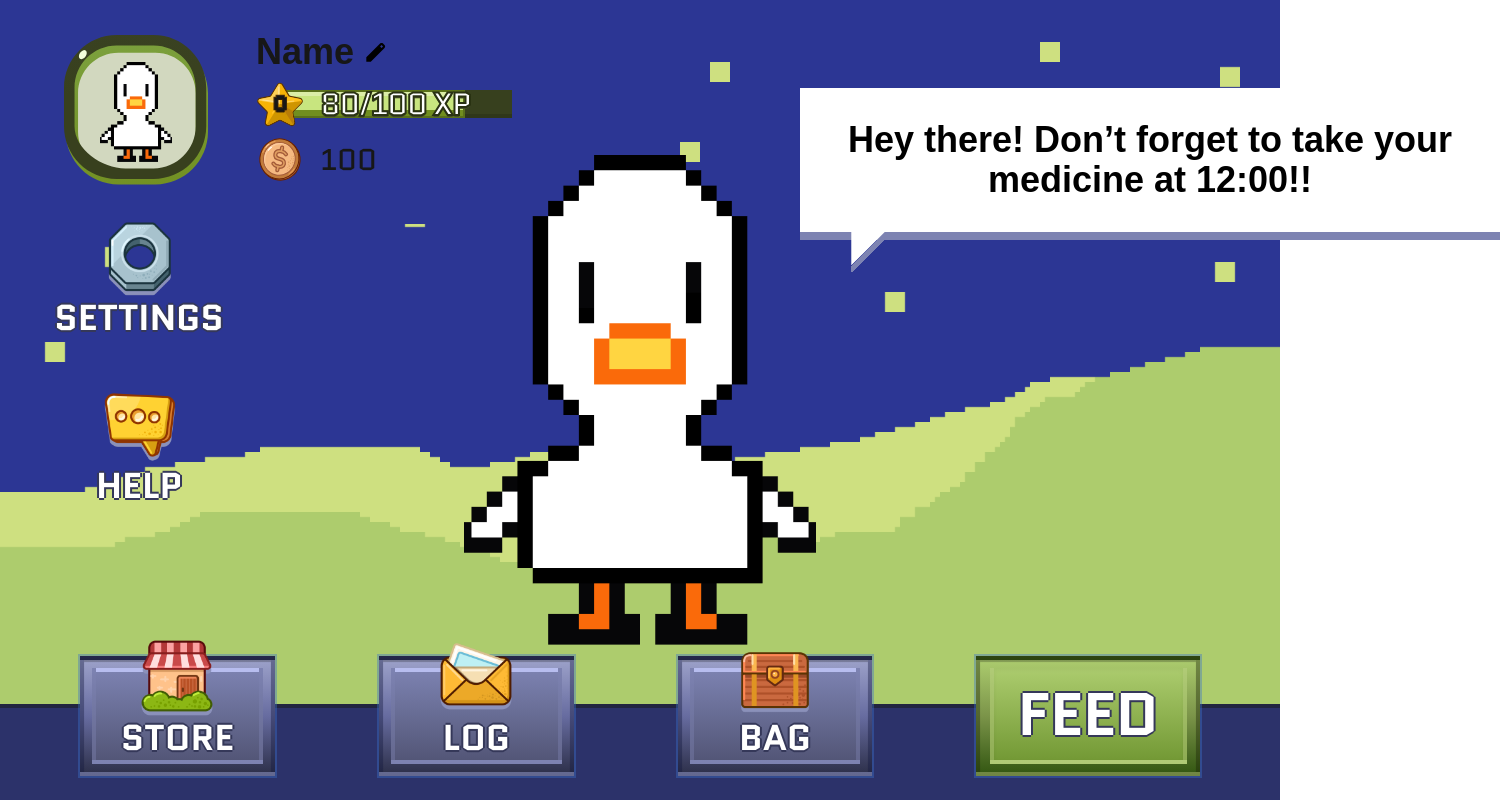
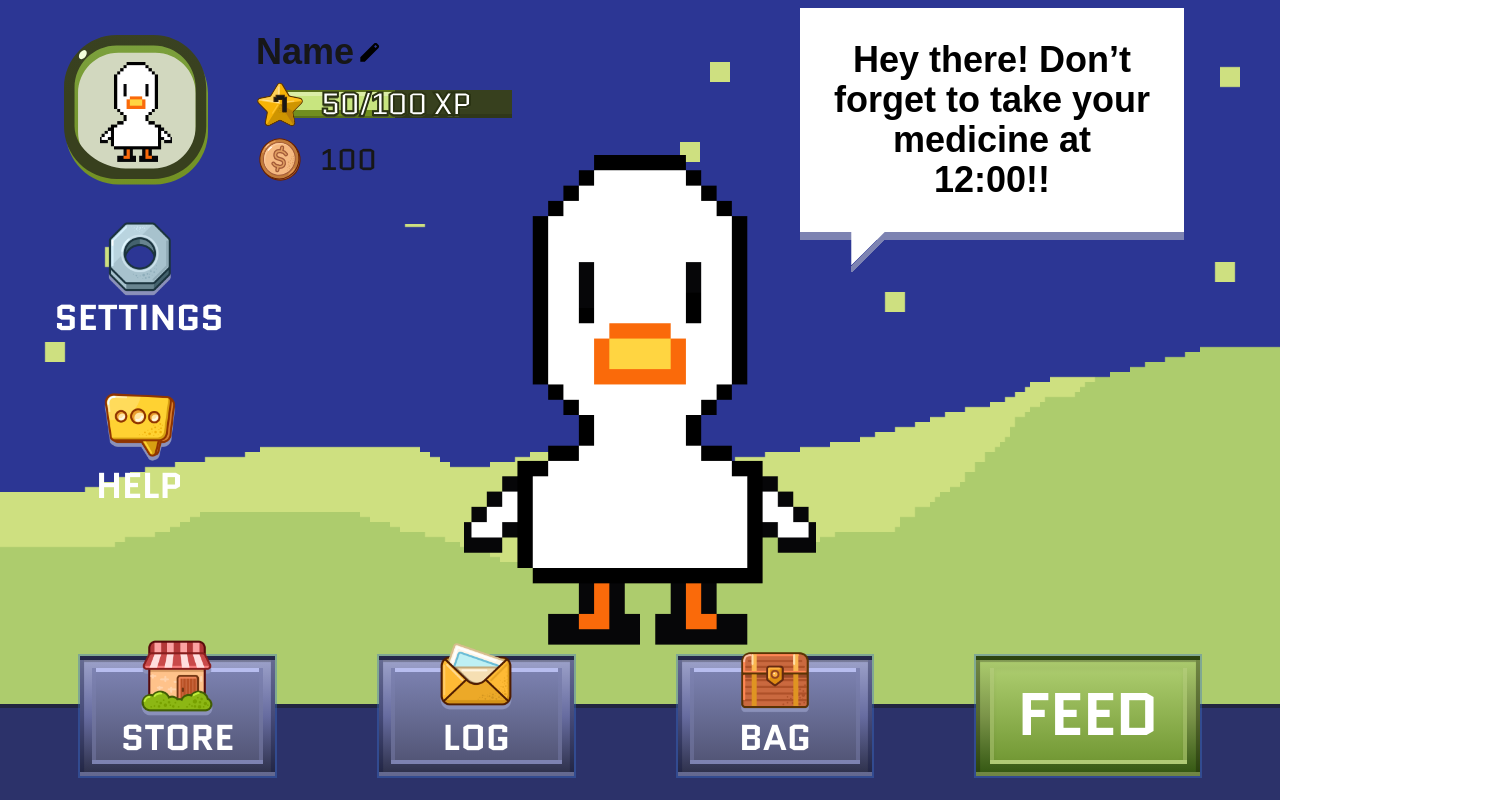
Before and after one commit to GTBitsOfGood/ican, a Next.js app: page / in a window 1280 px wide. Shown: the whole page, 1500 px wide, since content can reach past the window. Built offline with nearby package versions, Linux system fonts and the light colour scheme.

Commit message:
Fixed images and name

```diff
--- /dev/null
+++ b/src/components/ui/ProfileName.tsx
@@ -0,0 +1,40 @@
+import Image from "next/image";
+import { useState } from "react";
+
+interface ProfileNameProps {
+  name: string;
+}
+
+const ProfileName: React.FC<ProfileNameProps> = ({ name: initialName }) => {
+  // Placeholder editing logic
+  // Are we enforcing any max name size limit?
+  const [isEditing, setEditing] = useState(true);
+  const [name, setName] = useState(initialName);
+
+  const toggleEditing = () => {
+    setEditing((prev) => !prev)
+  }
+
+  return (
+    <div className="flex flex-row">
+        <input
+          className={`
+            text-4xl font-bold bg-transparent border-none w-full
+            focus:outline-none focus:ring-0 focus:border-none
+            ${!isEditing ? "pointer-events-none select-none" : ""}
+          `}
+          type="text"
+          value={name}
+          readOnly={!isEditing}
+          onChange={(e) => setName(e.target.value)}
+          maxLength={10}
+          style={{ width: `${name.length + 1}ch` }}
+        />
+      <button className="relative w-7" onClick={toggleEditing}>
+        <Image src="/icons/Edit.svg" alt="Edit" fill draggable={false} className="select-none"/>
+      </button>
+    </div>
+  )
+}
+
+export default ProfileName;
--- /dev/null
+++ b/src/components/ui/ProfilePicture.tsx
@@ -0,0 +1,36 @@
+import Image from "next/image";
+import ProfileFrame from "../svg/ProfileFrame";
+
+type CharacterType = "cat" | "dino" | "dog" | "duck" | "penguin";
+
+interface ProfilePictureProps {
+  character: CharacterType;
+}
+
+const ProfilePicture: React.FC<ProfilePictureProps> = ({ character }) => {
+  const imagePath = `/characters/${character}.png`;
+
+  return (
+    // 120px x 128px profile border, these are temporary sizes until I figure out how I should scale these with screen sizes. I also rounded numbers from figma, unless I shouldn't. w-[120px] h-[128px]
+    <div className="relative w-[9rem] h-[9.625rem]">
+      {/* Background */}
+      <div className="absolute inset-2 rounded-[44.268px] bg-[#D2D8BF]" />
+
+      {/* Character - Although it looks blurry up close if optimized */}
+      <div className="absolute w-1/2 h-2/3 inset-0 m-auto">
+        <Image
+          src={imagePath}
+          alt={`${character}`}
+          fill
+          draggable="false"
+          className="object-contain pointer-events-none select-none"
+        />
+      </div>
+
+      <ProfileFrame/>
+
+    </div>
+  );
+};
+
+export default ProfilePicture;
--- a/src/components/ui/bubble.tsx
+++ b/src/components/ui/bubble.tsx
@@ -6,7 +6,7 @@ interface BubbleProps {
 
 const Bubble: React.FC<BubbleProps> = ({ text = "Hey there! Don’t forget to take your medicine at 12:00!!" }) => {
   return (
-    <div className="w-[43.75rem]">
+    <div className="w-72 lg:w-80 xl:w-96 2xl:w-[32rem] 4xl:w-[43.75rem]">
       <div className="w-full p-8 bg-white text-4xl font-bold text-black text-center shadow-bubble">
         {text}
       </div>
--- a/src/components/ui/expBar.tsx
+++ b/src/components/ui/expBar.tsx
@@ -22,8 +22,8 @@ const ExpBar: React.FC<ExpProps> = ({ level, currentExp, totalExp = 100}) => {
 
       <div className="w-full h-full flex flex-row gap-4 items-center">
         <div className="w-12 h-auto aspect-square relative">
-          <Image src="/icons/Star.svg" alt="Level Star" fill />
-          {/* Need web kit stroke */}
+          <Image src="/icons/Star.svg" alt="Level Star" fill draggable={false} className="select-none"/>
+
           <div
             className="[text-shadow:_0_1px_0_rgb(0_0_0_/_40%)] absolute w-full h-full z-auto font-pixelify text-center font-bold text-2xl flex justify-center items-center tracking-tight"
             style={{
--- a/src/components/ui/navButton.tsx
+++ b/src/components/ui/navButton.tsx
@@ -52,7 +52,7 @@ const Button: React.FC<ButtonProps> = ({ buttonType = "store", drawButton = true
               alt={buttonType}
               width={80}
               height={80}
-              className="object-contain"
+              className="object-contain pointer-events-none"
             />
           </div>
           <div className="h-9 z-10 justify-center items-center inline-flex">
--- a/src/components/ui/profile.tsx
+++ /dev/null
@@ -1,47 +0,0 @@
-import Image from "next/image";
-import ProfileFrame from "./svg/ProfileFrame";
-
-// Should I worry about the vector for the profile in this iteration?
-// Should I have it so I can pass in a size to define the outer <div>?
-
-// The type and const are placeholders for testing purposes
-type CharacterType = "duck" | "dino" | "dog" | "cat" | "penguin";
-
-const characterMap: Record<CharacterType, string> = {
-  duck: "/characters/duck.png",
-  dino: "/characters/dino.png",
-  dog: "/characters/dog.png",
-  cat: "/characters/cat.png",
-  penguin: "/characters/penguin.png",
-};
-
-interface ProfileProps {
-  character?: CharacterType;
-}
-
-const Profile: React.FC<ProfileProps> = ({ character = "duck" }) => {
-  const imagePath = characterMap[character];
-
-  return (
-    // 120px x 128px profile border, these are temporary sizes until I figure out how I should scale these with screen sizes. I also rounded numbers from figma, unless I shouldn't. w-[120px] h-[128px]
-    <div className="relative w-[9rem] h-[9.625rem]">
-      {/* Background */}
-      <div className="absolute inset-2 rounded-[44.268px] bg-[#D2D8BF]" />
-
-      {/* Character - Although it looks blurry up close if optimized */}
-      <div className="absolute w-1/2 h-2/3 inset-0 m-auto">
-        <Image
-          src={imagePath}
-          alt={`${character}`}
-          fill
-          className="object-contain"
-        />
-      </div>
-
-      <ProfileFrame/>
-
-    </div>
-  );
-};
-
-export default Profile;
--- a/src/components/ui/profileInfo.tsx
+++ b/src/components/ui/profileInfo.tsx
@@ -1,33 +1,30 @@
 import Image from "next/image";
 import ExpBar from "./ExpBar";
+import ProfileName from "./ProfileName";
 
 interface ProfileInfoProps {
   name: string;
   level: number;
+  coins: number;
   currentExp: number;
-  totalExp: number;
-  coins: number;
+  totalExp?: number;
 }
 
 const ProfileInfo: React.FC<ProfileInfoProps> = ({
-  name = "Name",
-  level = 0,
-  currentExp = 80,
+  name,
+  level,
+  coins,
+  currentExp,
   totalExp = 100,
-  coins = 100,
 }) => {
   return (
     <div className="flex flex-col w-64 h-full gap-2">
-      <div className="flex flex-row gap-2">
-        <span className="text-4xl font-bold">{name}</span>
-        <button className="relative w-7">
-          <Image src="/icons/Edit.svg" alt="Edit" fill />
-        </button>
-      </div>
+      <ProfileName name = {name} />
       <ExpBar level={level} currentExp={currentExp} totalExp={totalExp} />
+
       <div className="flex flex-row items-center gap-4">
         <div className="relative w-12 h-auto aspect-square">
-          <Image src="/icons/Coin-b.svg" alt="Coins" fill />
+          <Image src="/icons/Coin-b.svg" alt="Coins" fill draggable={false} className="select-none"/>
         </div>
         <span className="font-quantico text-3xl">{coins}</span>
       </div>
--- a/src/pages/index.tsx
+++ b/src/pages/index.tsx
@@ -2,10 +2,11 @@ import Bubble from "@/components/ui/Bubble";
 import FeedButton from "@/components/ui/FeedButton";
 import Navbar from "@/components/ui/Navbar";
 import NavButton from "@/components/ui/NavButton";
-import Profile from "@/components/ui/Profile";
+import Profile from "@/components/ui/ProfilePicture";
 import ProfileInfo from "@/components/ui/ProfileInfo";
 
 import Image from "next/image";
+import ProfilePicture from "@/components/ui/ProfilePicture";
 
 // Make CSS files for (profile, navbar, buttons)
 // Switch PNG's to SVGs?
@@ -16,17 +17,21 @@ export default function Home() {
   return (
     <div className="min-h-screen flex flex-col relative">
       <div className="flex-1 bg-[url('/bg-home.png')] bg-cover bg-center">
+
+        {/* Profile */}
         <div className="h-56 px-16 py-8 bg-[#2c3694] justify-start items-center gap-12 inline-flex">
-          <Profile />
-          <ProfileInfo />
+          <ProfilePicture character="duck"/>
+          <ProfileInfo name="Name" level={7} coins={100} currentExp={50}/>
         </div>
-        {/* Temporarily here for now, might want to make a seperate componenet to keep them in? */}
+
+        {/* Side Bar */}
         <div className="flex flex-col gap-12 justify-center py-3 px-6">
           <NavButton buttonType="settings" drawButton={false} />
           <NavButton buttonType="help" drawButton={false} />
         </div>
       </div>
 
+      {/* Navbar */}
       <Navbar>
         <NavButton buttonType="store" />
         <NavButton buttonType="log" />
@@ -34,17 +39,18 @@ export default function Home() {
         <FeedButton />
       </Navbar>
 
-      {/* How to scale duck size? % or using md, lg */}
+      {/* Character */}
       <div className="absolute left-1/2 top-1/2 transform -translate-x-1/2 -translate-y-1/2 w-[22rem] h-[31rem]">
         <Image
           src="/characters/duck.png"
           alt="pet"
           fill
-          className="object-contain"
+          draggable={false}
+          className="object-contain select-none"
         />
       </div>
 
-      {/* Need to find a good way to position the text-bubble + Duck so they still match up regardless to resolution */}
+      {/* Speech Bubble */}
       <div className="absolute left-1/2 bottom-1/2 ml-40 mb-32">
         <Bubble/>
       </div>
--- a/src/styles/globals.css
+++ b/src/styles/globals.css
@@ -19,11 +19,3 @@ body {
   background: var(--background);
   font-family: Arial, Helvetica, sans-serif;
 }
-
-.text-shadow-blue {
-  text-shadow:
-    2px 0 0 #353859,
-    0 2px 0 #353859,
-    -2px 0 0 #353859,
-    0 -2px 0 #353859;
-}
--- a/tailwind.config.ts
+++ b/tailwind.config.ts
@@ -32,7 +32,10 @@ export default {
         'exp-inner': "inset 0rem -0.375rem 0rem 0rem #718E1F, inset 0rem 0.25rem 0rem 0rem #DBEDA6",
         'button-outer': "0px 0px 0px 2px rgba(61,112,201,0.40), inset 0px 2px 1px 0px rgba(0,0,0,0.25)",
         'button-inner': "inset 0px 4px 0px 0px rgba(183,189,239,1.00)"
-      }
+      },
+      screens: {
+        '4xl': '112rem',
+      },
     },
   },
   plugins: [],
```
Also changed, not shown: src/components/svg/ProfileFrame.tsx (renamed from src/components/ui/svg/ProfileFrame.tsx).
